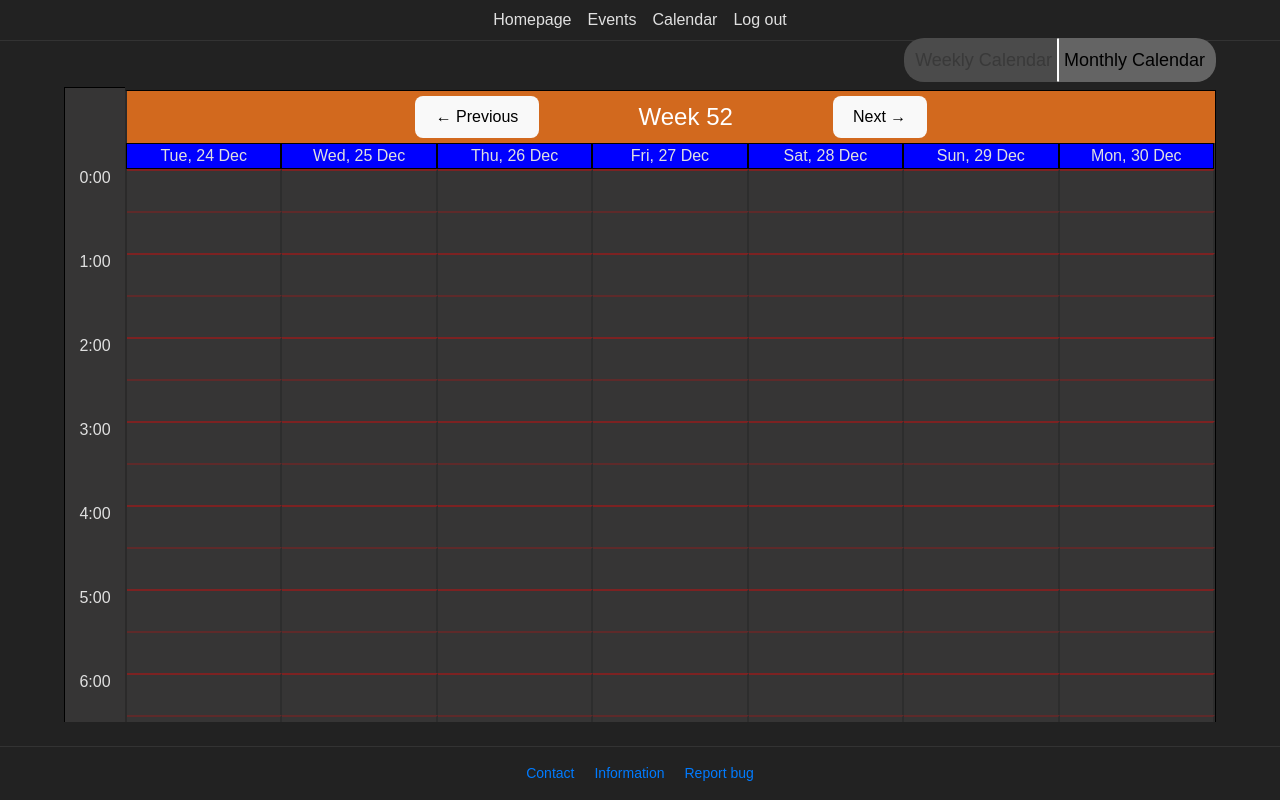
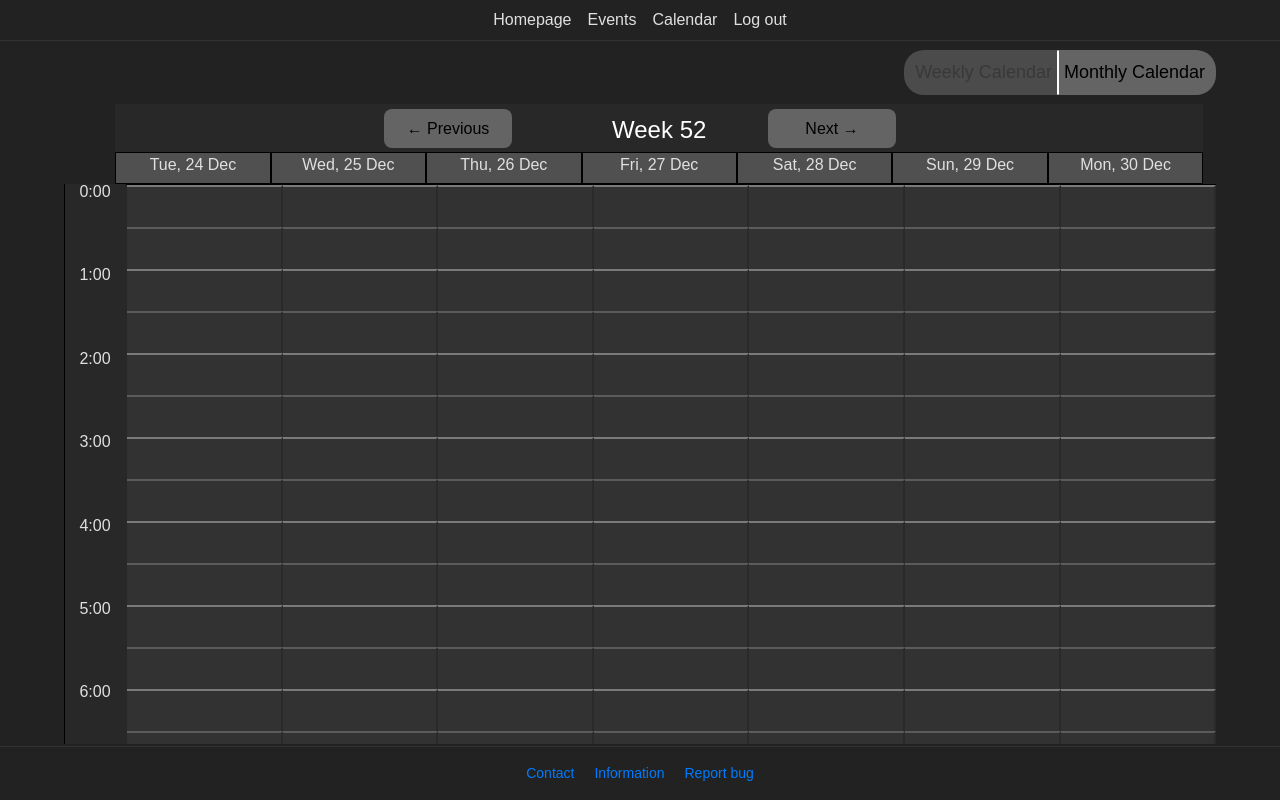
Before and after one commit to bluefire0009/Project-Web-App, a React (Vite) app in the folder FrontEnd/: page / in a window 1280 px wide. Built offline with nearby package versions, Linux system fonts and the light colour scheme.

Commit message:
Make the weekbar and weekheader fixed to the page

```diff
--- a/FrontEnd/src/Components/HourDisplay.tsx
+++ b/FrontEnd/src/Components/HourDisplay.tsx
@@ -1,6 +1,6 @@
 export const HourDisplay: React.FC = () => {
         return<div className="HourDisplay">
-            <div style={{textAlign:"center",paddingTop:"130%"}}>0:00</div>
+            <div style={{textAlign:"center"}}>0:00</div>
             {Array.from({ length: 23 }, (_, i) => i+1 ).map((hour) =>
             <div className="HourText">
                 {hour}:00
--- a/FrontEnd/src/Components/MonthCalendar.tsx
+++ b/FrontEnd/src/Components/MonthCalendar.tsx
@@ -27,7 +27,7 @@ export class MonthCalendar extends React.Component<{},CalendarState>{
     renderCalendarHeader(): JSX.Element{
         return (
             <div className="calendar-header">
-                <button
+                <button style={{marginBottom: "5px", marginTop: "5px", backgroundColor: "rgb(100, 100, 100)"}}
                     onClick={() => {
                                     this.setState(this.state.setCurrentDate(subMonths(this.state.currentDate, 1)))
                                     this.setState(this.state.setCurrentMonth(subMonths(this.state.currentDate, 1)))
@@ -35,7 +35,7 @@ export class MonthCalendar extends React.Component<{},CalendarState>{
                     ❮
                 </button>
                 <h2>{format(this.state.currentDate, "MMMM yyyy")} </h2>
-                <button
+                <button style={{marginBottom: "5px", marginTop: "5px", backgroundColor: "rgb(100, 100, 100)"}}
                     onClick={() => {
                                     this.setState(this.state.setCurrentDate(addMonths(this.state.currentDate, 1)))
                                     this.setState(this.state.setCurrentMonth(addMonths(this.state.currentDate, 1)))
--- a/FrontEnd/src/Components/WeekCalendar.tsx
+++ b/FrontEnd/src/Components/WeekCalendar.tsx
@@ -20,7 +20,7 @@ export const WeekCalendar: React.FC = () => {
     const WeekBar: React.FC = () => {
         const paddingLeftRight = "100px"
         return <div className="WeekBar">
-            <button style={{marginBottom: "5px", marginTop: "5px"}}
+            <button style={{position: "fixed", right: "60%", width: "10%", marginBottom: "5px", marginTop: "5px", backgroundColor: "rgb(100, 100, 100)", zIndex: "10000"}}
             onClick={_ => setSelectedWeek(subDays(selectedDate, 7))}>
                 ← Previous
             </button>
@@ -30,7 +30,7 @@ export const WeekCalendar: React.FC = () => {
                 Week {getWeek(selectedDate)}
             </h2>
 
-            <button style={{marginBottom: "5px", marginTop: "5px"}}
+            <button style={{position: "fixed", left: "60%", width: "10%", marginBottom: "5px", marginTop: "5px", backgroundColor: "rgb(100, 100, 100)", zIndex: "10000"}}
             onClick={_ => setSelectedWeek(addDays(selectedDate, 7))}>
                 Next →
             </button>
--- a/FrontEnd/src/Styling/CalendarPage.css
+++ b/FrontEnd/src/Styling/CalendarPage.css
@@ -1,20 +1,20 @@
 .CalendarSection {
-    position: relative;
-    top: -20px;
+    position: fixed;
+    top: 23vh;
     left: 0%;
     right: 0%;
     margin: auto;
     width: 90vw;
-    height: 80vh;
+    height: 70vh;
     overflow-y: scroll;
 }
 .CalendarButtons{
     display: flex;
-    position: relative;
-    width: 100%;
-    top: -20px;
+    position: absolute;
+    width: 30%;
+    top: 50px;
     justify-content: end;
-    right: 0%;
+    right: 5%;
 }
 
 .MonthlyCalendarButton {
--- a/FrontEnd/src/Styling/MonthCalendar.css
+++ b/FrontEnd/src/Styling/MonthCalendar.css
@@ -25,7 +25,7 @@ body, html {
     display: flex;
     justify-content: space-around;
     align-items: center;
-    background: #4a4a4a;
+    background: rgb(40, 40, 40);
     color: #000000;
     width: 100% ;
     height: 100%;
@@ -51,7 +51,7 @@ body, html {
     align-items: center;
     justify-content: center;
     border: 1px solid #000000; /* Add border around each cell */
-    background: #333333;
+    background: rgb(80, 80, 80);
 }
 
 .cell {
--- a/FrontEnd/src/Styling/WeekCalendar.css
+++ b/FrontEnd/src/Styling/WeekCalendar.css
@@ -11,27 +11,39 @@
     border-left: 2px solid rgba(0, 0, 0, 0.20);
     border-top: 1px solid black;
     border-bottom: 1px solid black;
-    background-color: rgb(54, 53, 53);
+    background-color: rgb(50, 50, 50);
 }
 
 .WeekBar {
     display: flex;
+    position: fixed;
+    width: 85vw;
+    height: 10vh;
+    left: 3%;
+    right: 0%;
+    top: 13%;
+    margin: auto;
     justify-content: center;
-    background-color: chocolate;
+    background-color: rgb(40, 40, 40);
+    opacity: 1  ;
 }
 
 
 .WeekHeader {
     display: flex;
-    position: relative;
-    right: 1px;
+    position: fixed;
+    height: 4vh;
+    left: 9%;
+    right: 6%;
+    top: 19%;
+    margin: auto;
+    background-color: rgb(80, 80, 80);
 }
 
 .dateDisplay {
     display:grid;
     grid-template-columns: repeat(0, 1fr);
     width: 100%;
-    background-color: blue;
     border: 1px solid black;
     text-align: center;
 }
@@ -45,8 +57,9 @@
 .HourLine {
     display: flex;
     min-height: 40px;
+    width: 12vw;
     text-align: center;
-    border-top: 2px solid rgba(255, 0, 0, 0.2);
+    border-top: 2px solid rgba(255, 255, 255, 0.2);
     border-right: 2px solid hsla(0, 0%, 0%, 0.15);
     z-index: 9;
 }
@@ -54,16 +67,17 @@
 .HalfHourLine {
     display: flex;
     min-height: 40px;
+    width: 12vw;
     text-align: center;
-    border-top: 2px solid rgba(255, 0, 0, 0.35);
+    border-top: 2px solid rgba(255, 255, 255, 0.35);
     border-right: 2px solid hsla(0, 0%, 0%, 0.15);
     z-index: 9;
 }
 
 .HourDisplay{
     position: relative;
-    background-color: rgb(54, 53, 53);
-    top: 5px;
+    background-color: rgb(40, 40, 40);
+    top: -5px;
     min-width: 60px;
     max-width: 60px;
     border-left: 1px solid black;
@@ -72,7 +86,7 @@
 }
 
 .HourText{
-    margin-top: 100%;
+    margin-top: 99%;
     position: relative;
     text-align: center;
 }
```
